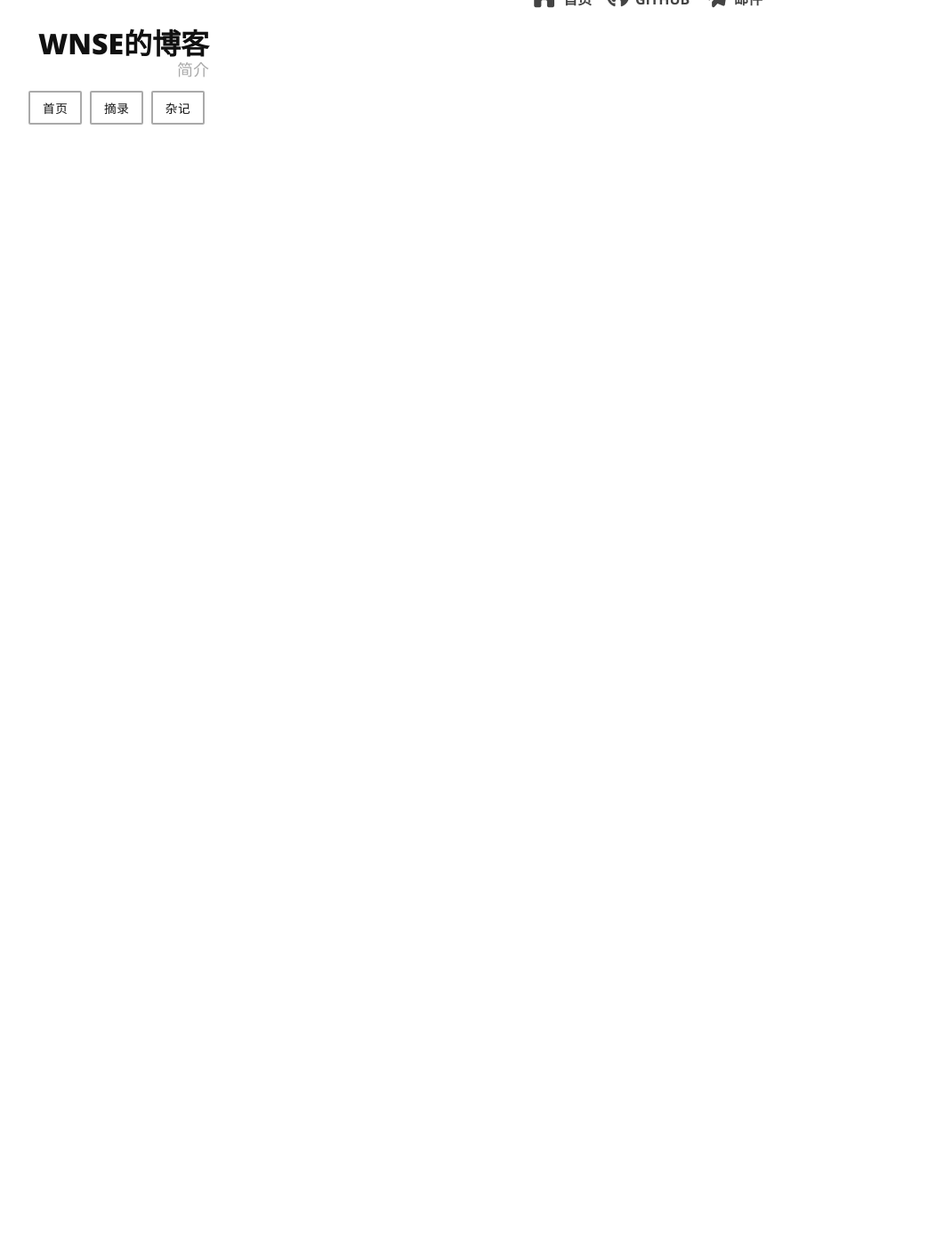
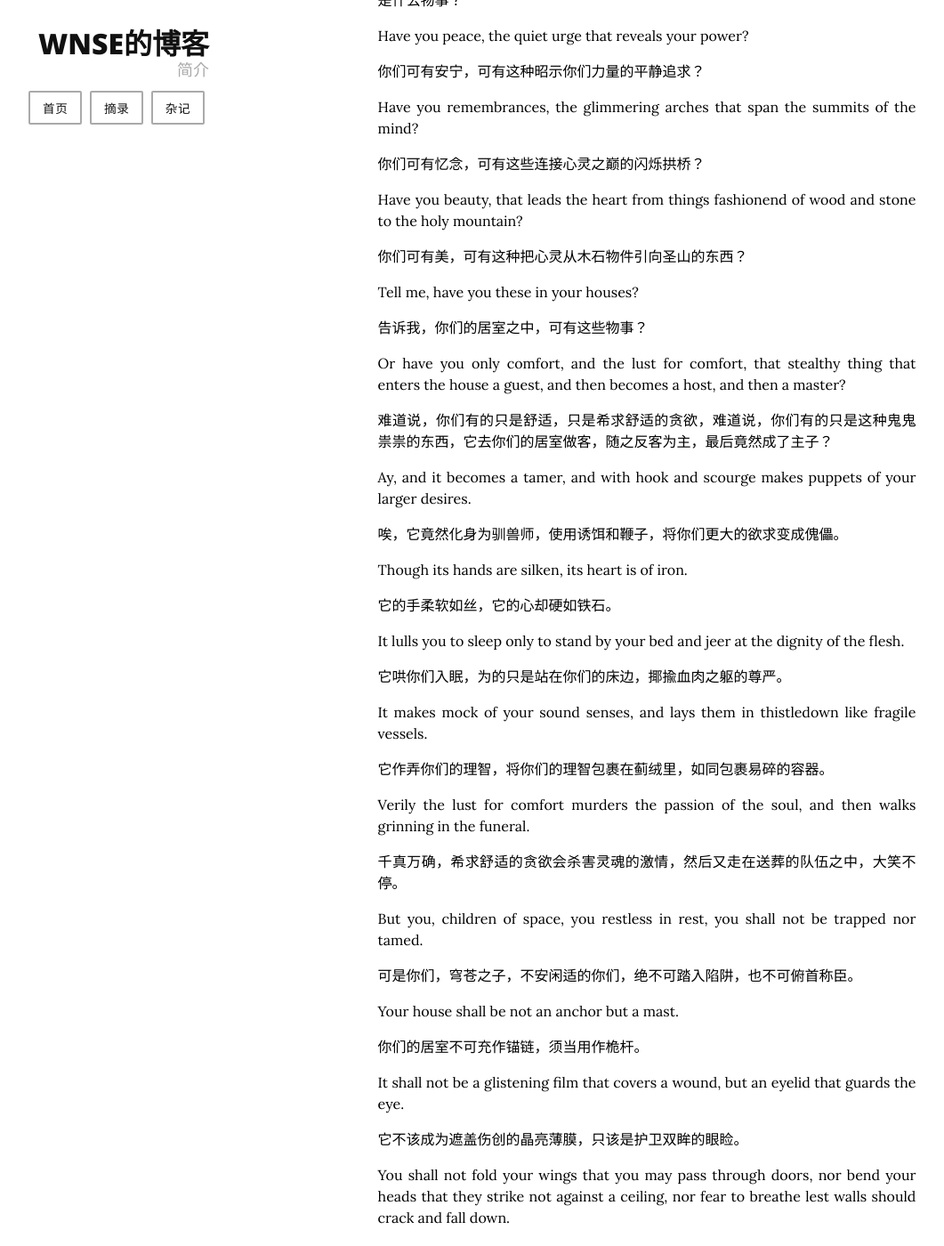
Before and after one commit to wnse/wnse.github.io, a Jekyll site: the page built from _notes/The-Prophet-On-Houses.md, in a window 1280 px wide and 1400 px high, scrolled down 1485 px. Shown: the whole window at 89% size, without its empty margins (73-1134 px from the left). Built offline with Jekyll 4.4.1, drawn with Linux system fonts in a browser that asks for light colours; nearby versions of some CDN libraries; some of the changed text lies outside the part shown.

Commit message:
vault backup: 2021-09-10 15:25:09

```diff
--- a/_notes/The-Prophet-On-Houses.md
+++ b/_notes/The-Prophet-On-Houses.md
@@ -53,3 +53,75 @@ But these things are not yet to be.
 In their fear your forefathers gathered you too near together. And that fear shall endure a little longer. A little longer shall your city walls separarte your hearths from your fields.
 
 受了恐惧的驱使，你们的先辈将你们拢得太近。这样的恐惧，还会绵延少顷。少顷之间，你们的城垣，还会令你们的炉灶和你们的原野，隔绝离分。
+
+And tell me, people of Orphalese, what have you in these houses? And what is it you guard with fastened doors?
+
+告诉我，奥法里斯的居民，你们的居室之中，收藏着什么东西？你们紧锁房门，守的是什么物事？
+
+Have you peace, the quiet urge that reveals your power?
+
+你们可有安宁，可有这种昭示你们力量的平静追求？
+
+Have you remembrances, the glimmering arches that span the summits of the mind?
+
+你们可有忆念，可有这些连接心灵之巅的闪烁拱桥？
+
+Have you beauty, that leads the heart from things fashionend of wood and stone to the holy mountain?
+
+你们可有美，可有这种把心灵从木石物件引向圣山的东西？
+
+Tell me, have you these in your houses?
+
+告诉我，你们的居室之中，可有这些物事？
+
+Or have you only comfort, and the lust for comfort, that stealthy thing that enters the house a guest, and then becomes a host, and then a master?
+
+难道说，你们有的只是舒适，只是希求舒适的贪欲，难道说，你们有的只是这种鬼鬼祟祟的东西，它去你们的居室做客，随之反客为主，最后竟然成了主子？
+
+Ay, and it becomes a tamer, and with hook and scourge makes puppets of your larger desires.
+
+唉，它竟然化身为驯兽师，使用诱饵和鞭子，将你们更大的欲求变成傀儡。
+
+Though its hands are silken, its heart is of iron.
+
+它的手柔软如丝，它的心却硬如铁石。
+
+It lulls you to sleep only to stand by your bed and jeer at the dignity of the flesh.
+
+它哄你们入眠，为的只是站在你们的床边，揶揄血肉之躯的尊严。
+
+It makes mock of your sound senses, and lays them in thistledown like fragile vessels.
+
+它作弄你们的理智，将你们的理智包裹在蓟绒里，如同包裹易碎的容器。
+
+Verily the lust for comfort murders the passion of the soul, and then walks grinning in the funeral.
+
+千真万确，希求舒适的贪欲会杀害灵魂的激情，然后又走在送葬的队伍之中，大笑不停。
+
+But you, children of space, you restless in rest, you shall not be trapped nor tamed.
+
+可是你们，穹苍之子，不安闲适的你们，绝不可踏入陷阱，也不可俯首称臣。
+
+Your house shall be not an anchor but a mast.
+
+你们的居室不可充作锚链，须当用作桅杆。
+
+It shall not be a glistening film that covers a wound, but an eyelid that guards the eye.
+
+它不该成为遮盖伤创的晶亮薄膜，只该是护卫双眸的眼睑。
+
+You shall not fold your wings that you may pass through doors, nor bend your heads that they strike not against a ceiling, nor fear to breathe lest walls should crack and fall down.
+
+你们不可敛翼以求通过房门，不可低头以免撞到房顶，也不可屏息以防屋墙崩坍。
+
+You shall not dwell in tombs made by the dead for the living.
+
+你们不可，栖居在死者为生者建造的坟圹。
+
+And through of magnificence and splendour, your house shall not hold your secret nor shelter your longing.
+
+即令富丽堂皇，你们的居室也不该隐藏你们的秘密，不该遮蔽你们的渴望。
+
+For that which is boundless in you abides in the mansion of the sky, whose door is the morning mist, and whose windows are the songs and the silences of night.
+
+因为你们的无垠内在，栖居在苍穹的殿堂，殿堂以晨雾为门，以夜晚的歌曲和静默为窗。
```
Also changed, not shown: _notes/The-Prophet.md (+1 -0 lines).
